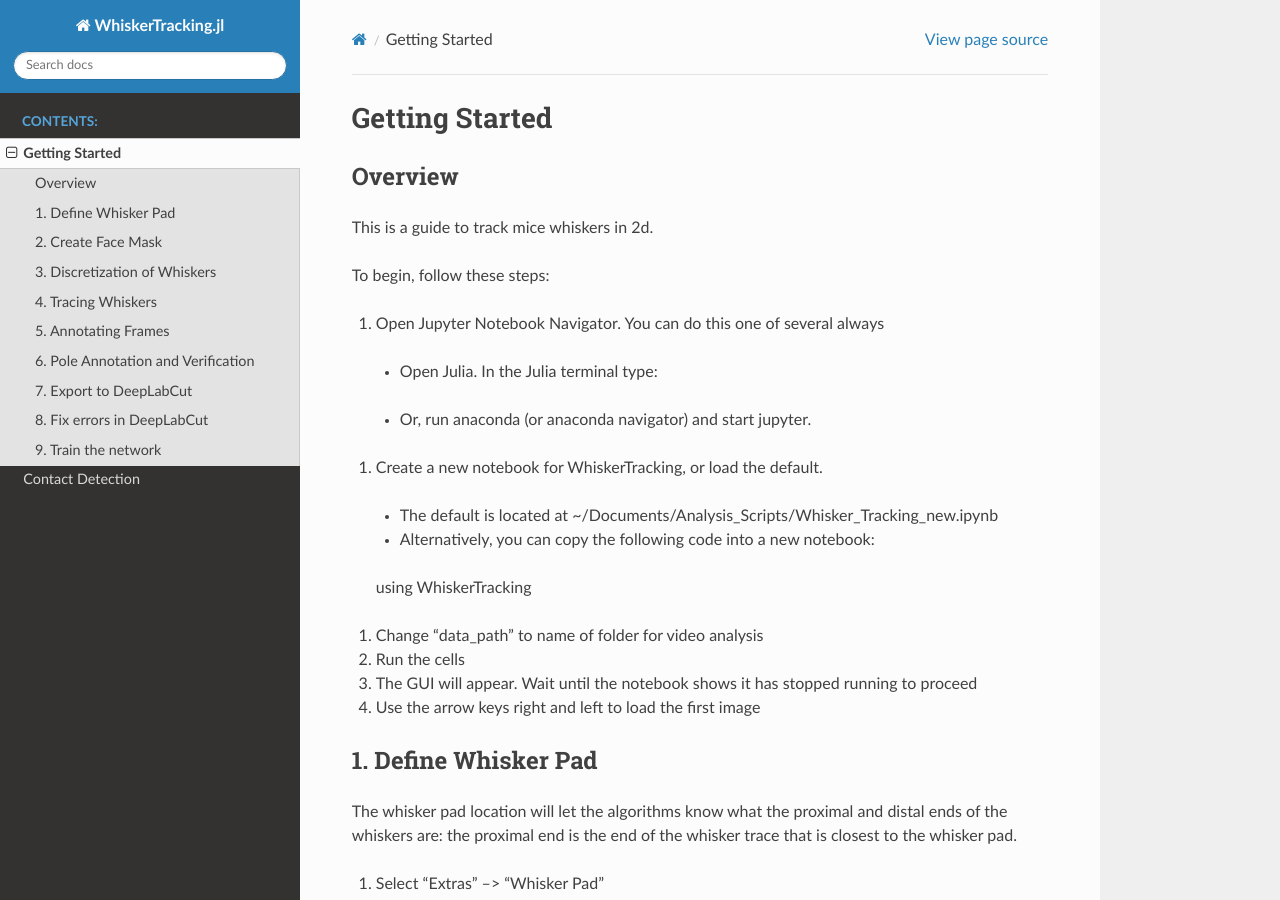
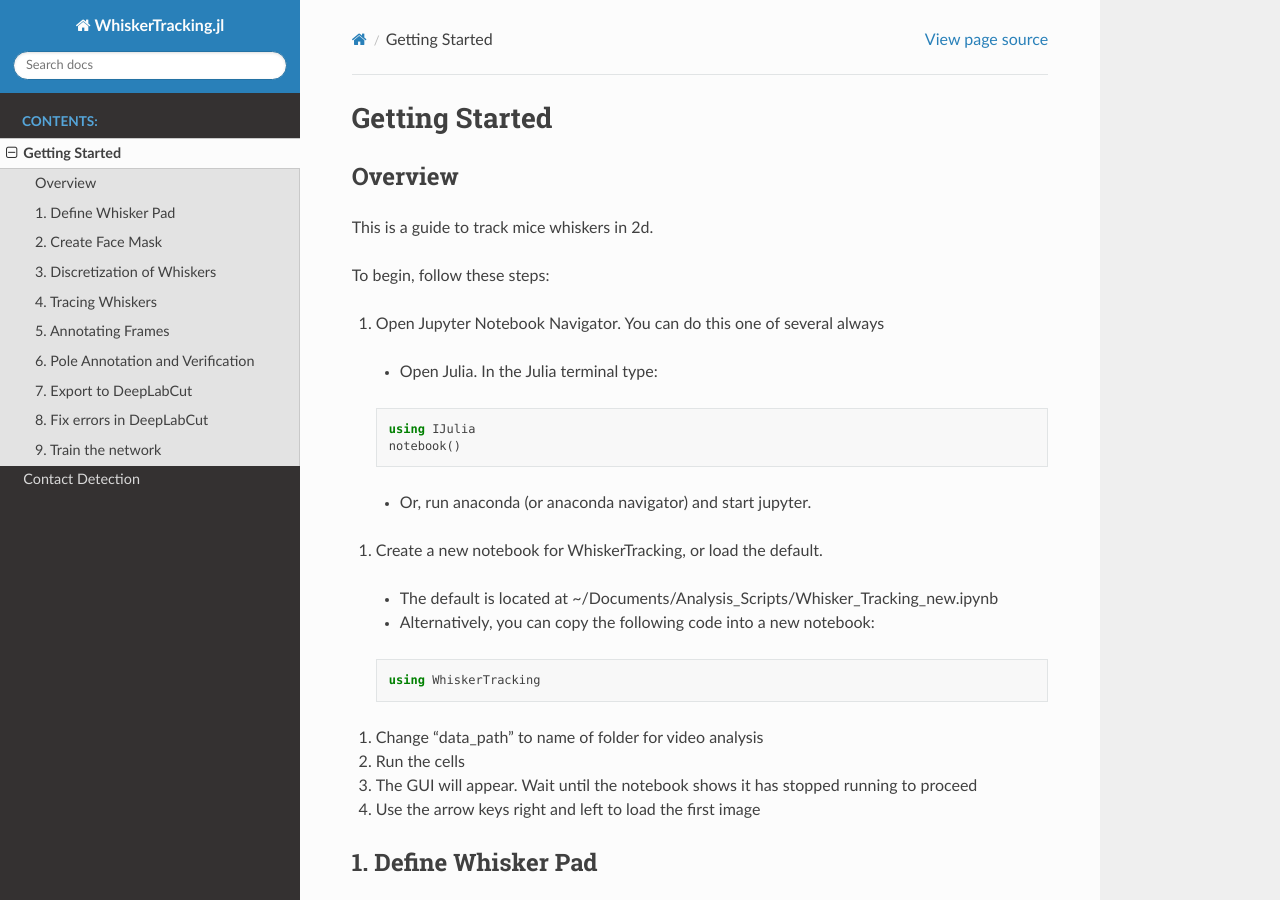
Before and after one commit to paulmthompson/WhiskerTracking.jl, a Sphinx documentation site: the page built from docs/Whisker_Tracking.rst, in a window 1280 px wide and 900 px high. Built offline with Sphinx 7.4.7 and the Read the Docs theme 2.0.0, drawn with Linux system fonts in a browser that asks for light colours.

Commit message:
change text highlight to code block

```diff
--- a/docs/Whisker_Tracking.rst
+++ b/docs/Whisker_Tracking.rst
@@ -14,7 +14,7 @@ To begin, follow these steps:
 
 #. Open Jupyter Notebook Navigator. You can do this one of several always
   * Open Julia. In the Julia terminal type:
-  .. highlight:: julia
+  .. code-block:: julia
 
     using IJulia
     notebook()
@@ -24,9 +24,9 @@ To begin, follow these steps:
 #. Create a new notebook for WhiskerTracking, or load the default.
   * The default is located at ~/Documents/Analysis_Scripts/Whisker_Tracking_new.ipynb
   * Alternatively, you can copy the following code into a new notebook:
-  .. highlight:: julia
+  .. code-block:: julia
 
-  using WhiskerTracking
+    using WhiskerTracking
 
 #. Change "data_path" to name of folder for video analysis
 #. Run the cells
```
